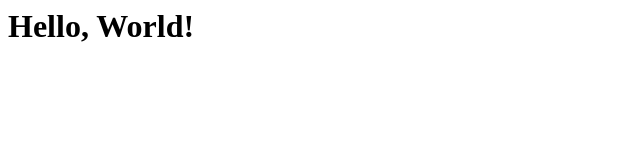
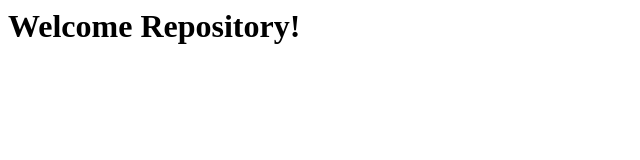
Before and after one commit to kamonoritoshi/ktnc_test, a plain HTML site: page index.html in a window 1280 px wide. Shown: the whole page, without its empty margins (0-640 px from the left). Drawn offline with Linux system fonts and the light colour scheme.

Commit message:
Update index.html

```diff
--- a/index.html
+++ b/index.html
@@ -1 +1 @@
-<html><body><h1>Hello, World!</h1></body></html>
+<html><body><h1>Welcome Repository!</h1></body></html>
```
